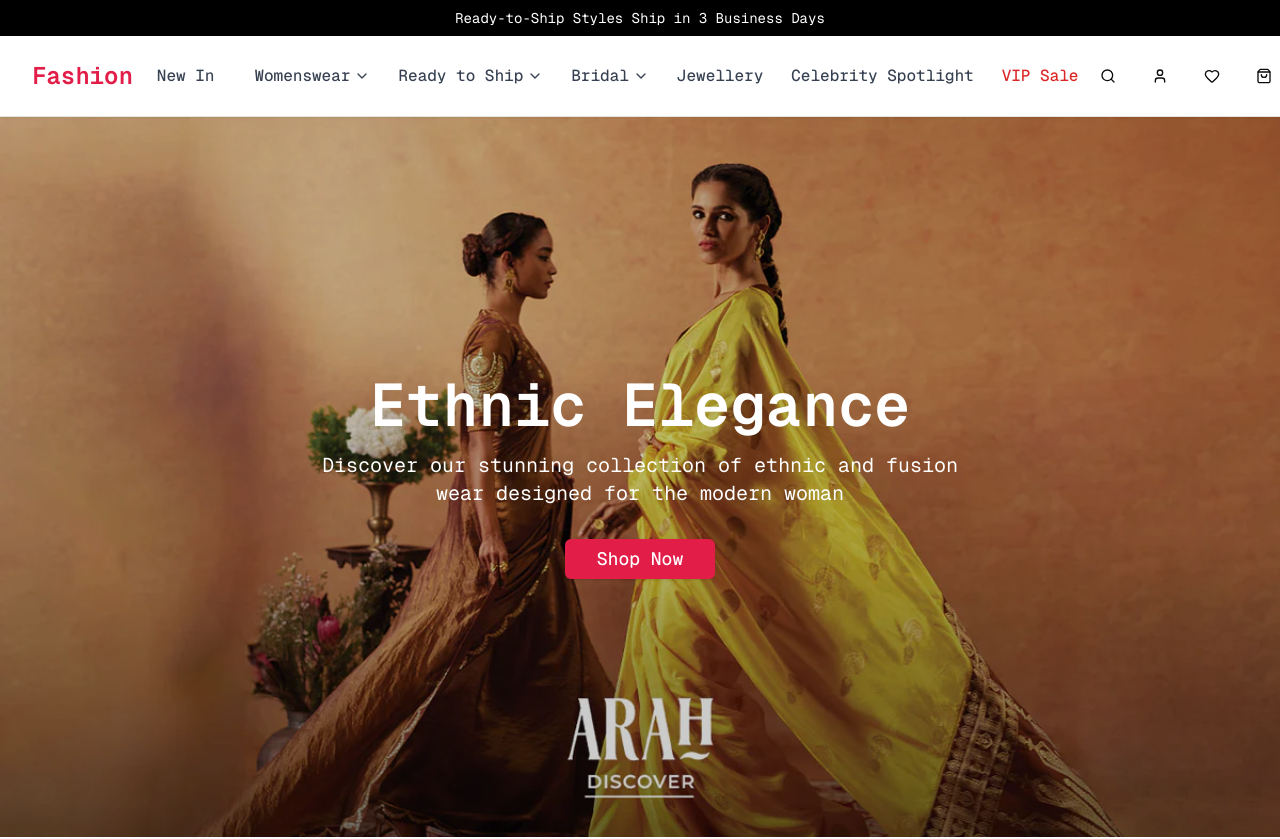
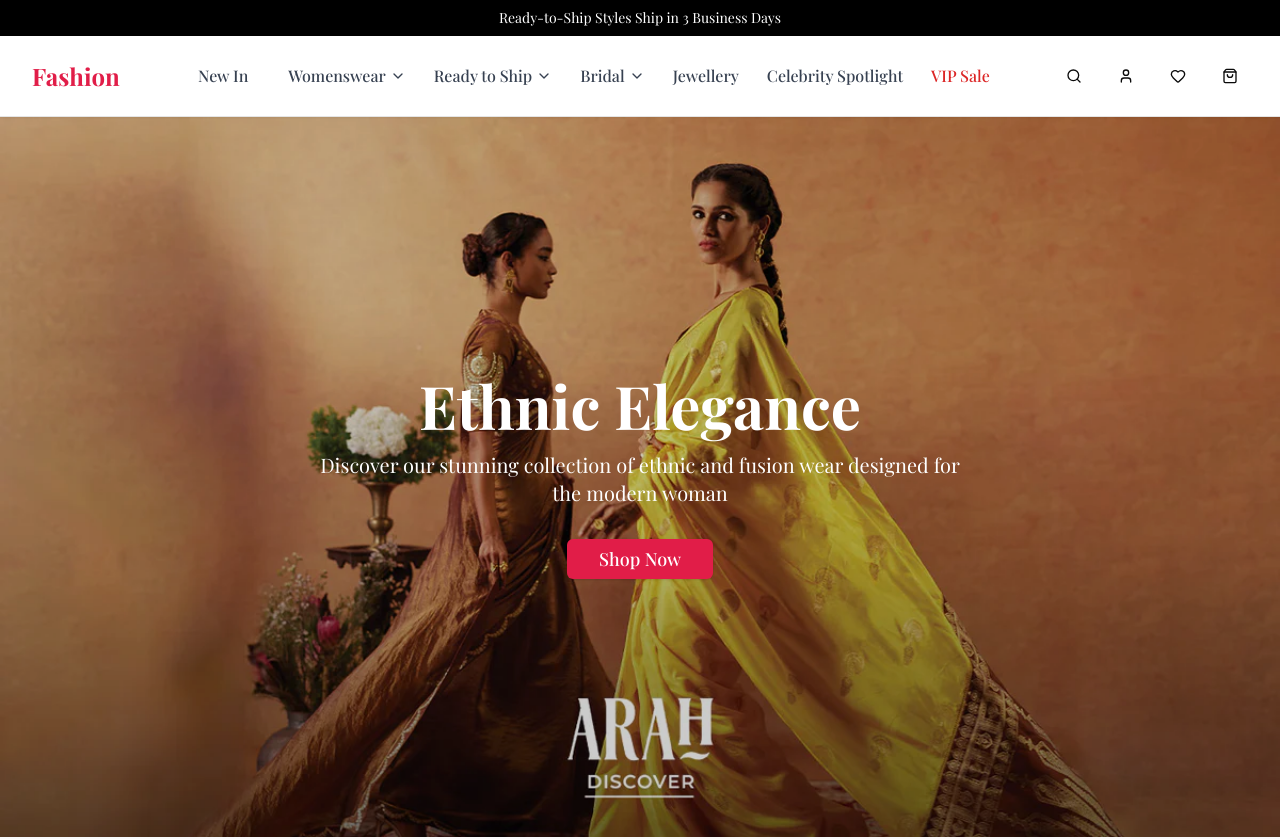
Before and after one commit to muskanm1111/womens-wear-ecom, a Next.js app: page / in a window 1280 px wide. Shown: the top 839 px of the page. Built offline with nearby package versions, Linux system fonts and the light colour scheme.

Commit message:
Fix: Update layout to use Playfair Display font and clean up globals.css imports

```diff
--- a/src/app/globals.css
+++ b/src/app/globals.css
@@ -1,6 +1,11 @@
 @tailwind base;
 @tailwind components;
 @tailwind utilities;
+
+/* Import Poppins, Montserrat, Roboto, and Playfair Display fonts from Google Fonts */
+
+@import url('https://fonts.googleapis.com/css2?family=Roboto:wght@400;500;700&display=swap');
+@import url('https://fonts.googleapis.com/css2?family=Playfair+Display:wght@400;500;700&display=swap');
 
 @layer utilities {
   .text-balance {
@@ -74,5 +79,6 @@
   }
   body {
     @apply bg-background text-foreground;
+    /* font-family: 'Playfair Display', serif; */
   }
 }
--- a/src/app/layout.js
+++ b/src/app/layout.js
@@ -1,4 +1,5 @@
 import localFont from "next/font/local";
+import { Playfair_Display } from "next/font/google";
 import "./globals.css";
 
 import SearchOverlay from "@/components/SearchOverlay";
@@ -19,6 +20,12 @@ const geistMono = localFont({
   variable: "--font-geist-mono",
   weight: "100 900",
 });
+const playfair = Playfair_Display({
+  subsets: ["latin"],
+  weight: ["400", "500", "700"],
+  variable: "--font-playfair",
+  display: "swap",
+});
 
 export const metadata = {
   title: "Create Next App",
@@ -28,7 +35,7 @@ export const metadata = {
 export default function RootLayout({ children }) {
   return (
     <html lang="en">
-      <body className={geistMono.className}>
+      <body className={playfair.className}>
         <ShopProvider>
           <Suspense>
             <SearchOverlay />
```
